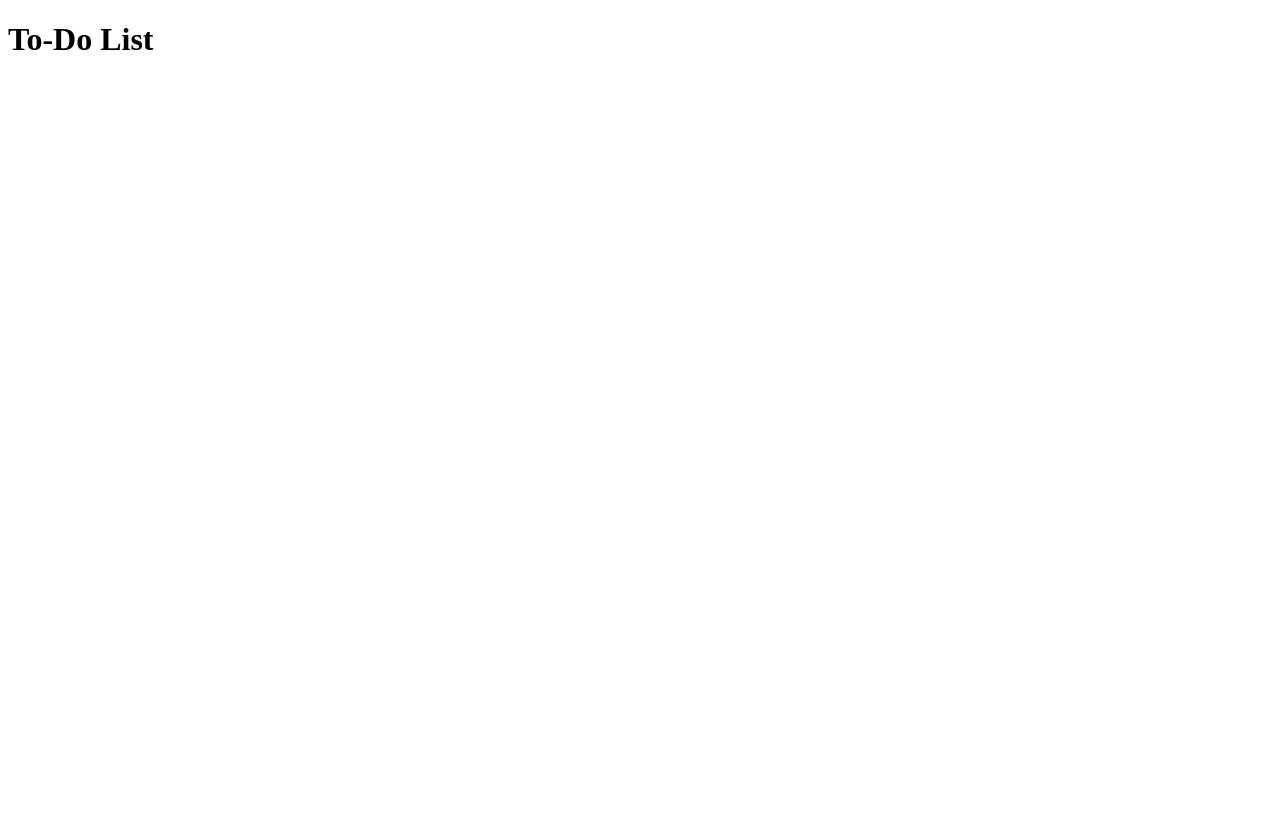
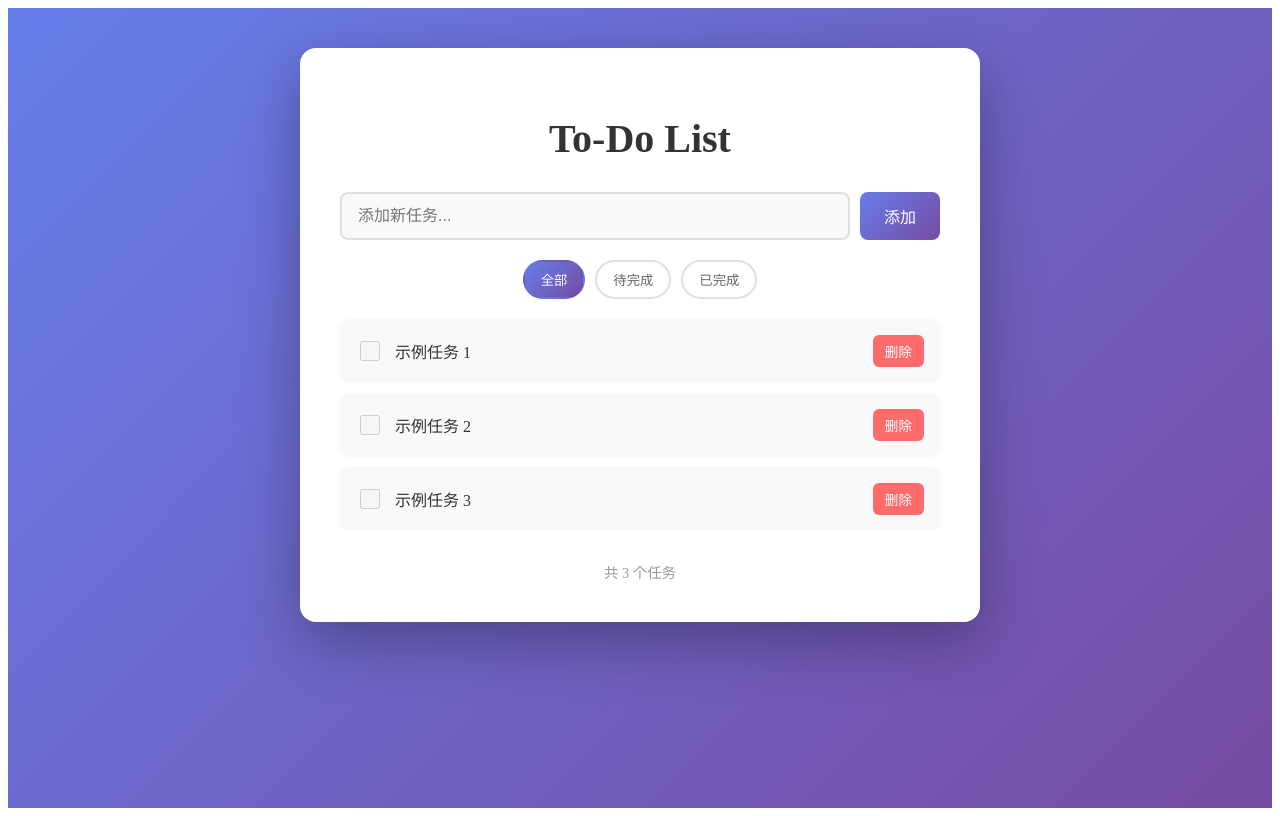
Before and after one commit to libraty/git-demo, a Vue app: page / in a window 1280 px wide. Built offline with nearby package versions, Linux system fonts and the light colour scheme.

Commit message:
feat:to do list 静态页面

```diff
--- a/src/App.vue
+++ b/src/App.vue
@@ -2,7 +2,192 @@
 </script>
 
 <template>
-  <div>
-    <h1>To-Do List</h1>
+  <div class="todo-app">
+    <div class="todo-container">
+      <h1 class="todo-title">To-Do List</h1>
+
+      <div class="todo-input-section">
+        <input type="text" class="todo-input" placeholder="添加新任务..." disabled />
+        <button class="todo-add-btn" disabled>添加</button>
+      </div>
+
+      <div class="todo-filters">
+        <button class="filter-btn active">全部</button>
+        <button class="filter-btn">待完成</button>
+        <button class="filter-btn">已完成</button>
+      </div>
+
+      <ul class="todo-list">
+        <li class="todo-item">
+          <div class="todo-item-content">
+            <input type="checkbox" class="todo-checkbox" disabled />
+            <span class="todo-text">示例任务 1</span>
+          </div>
+          <button class="todo-delete-btn" disabled>删除</button>
+        </li>
+        <li class="todo-item">
+          <div class="todo-item-content">
+            <input type="checkbox" class="todo-checkbox" disabled />
+            <span class="todo-text">示例任务 2</span>
+          </div>
+          <button class="todo-delete-btn" disabled>删除</button>
+        </li>
+        <li class="todo-item">
+          <div class="todo-item-content">
+            <input type="checkbox" class="todo-checkbox" disabled />
+            <span class="todo-text">示例任务 3</span>
+          </div>
+          <button class="todo-delete-btn" disabled>删除</button>
+        </li>
+      </ul>
+
+      <div class="todo-footer">
+        <span class="todo-count">共 3 个任务</span>
+      </div>
+    </div>
   </div>
 </template>
+
+<style scoped>
+.todo-app {
+  min-height: 100vh;
+  background: linear-gradient(135deg, #667eea 0%, #764ba2 100%);
+  padding: 40px 20px;
+  box-sizing: border-box;
+}
+
+.todo-container {
+  max-width: 600px;
+  margin: 0 auto;
+  background: white;
+  border-radius: 16px;
+  box-shadow: 0 20px 60px rgba(0, 0, 0, 0.3);
+  padding: 40px;
+}
+
+.todo-title {
+  text-align: center;
+  color: #333;
+  margin-bottom: 30px;
+  font-size: 2.5rem;
+}
+
+.todo-input-section {
+  display: flex;
+  gap: 10px;
+  margin-bottom: 20px;
+}
+
+.todo-input {
+  flex: 1;
+  padding: 12px 16px;
+  border: 2px solid #e0e0e0;
+  border-radius: 8px;
+  font-size: 1rem;
+  transition: border-color 0.3s;
+  outline: none;
+}
+
+.todo-input:focus {
+  border-color: #667eea;
+}
+
+.todo-add-btn {
+  padding: 12px 24px;
+  background: linear-gradient(135deg, #667eea 0%, #764ba2 100%);
+  color: white;
+  border: none;
+  border-radius: 8px;
+  font-size: 1rem;
+  cursor: pointer;
+  transition: opacity 0.3s;
+}
+
+.todo-add-btn:hover {
+  opacity: 0.9;
+}
+
+.todo-filters {
+  display: flex;
+  gap: 10px;
+  margin-bottom: 20px;
+  justify-content: center;
+}
+
+.filter-btn {
+  padding: 8px 16px;
+  border: 2px solid #e0e0e0;
+  border-radius: 20px;
+  background: white;
+  color: #666;
+  cursor: pointer;
+  transition: all 0.3s;
+}
+
+.filter-btn.active {
+  background: linear-gradient(135deg, #667eea 0%, #764ba2 100%);
+  color: white;
+  border-color: transparent;
+}
+
+.todo-list {
+  list-style: none;
+  padding: 0;
+  margin: 0 0 30px 0;
+}
+
+.todo-item {
+  display: flex;
+  justify-content: space-between;
+  align-items: center;
+  padding: 16px;
+  background: #f8f9fa;
+  border-radius: 8px;
+  margin-bottom: 10px;
+  transition: background 0.3s;
+}
+
+.todo-item:hover {
+  background: #f0f1f2;
+}
+
+.todo-item-content {
+  display: flex;
+  align-items: center;
+  gap: 12px;
+  flex: 1;
+}
+
+.todo-checkbox {
+  width: 20px;
+  height: 20px;
+  cursor: pointer;
+  accent-color: #667eea;
+}
+
+.todo-text {
+  font-size: 1rem;
+  color: #333;
+}
+
+.todo-delete-btn {
+  padding: 6px 12px;
+  background: #ff6b6b;
+  color: white;
+  border: none;
+  border-radius: 6px;
+  font-size: 0.85rem;
+  cursor: pointer;
+  transition: background 0.3s;
+}
+
+.todo-delete-btn:hover {
+  background: #ee5a5a;
+}
+
+.todo-footer {
+  text-align: center;
+  color: #999;
+  font-size: 0.9rem;
+}
+</style>
```
